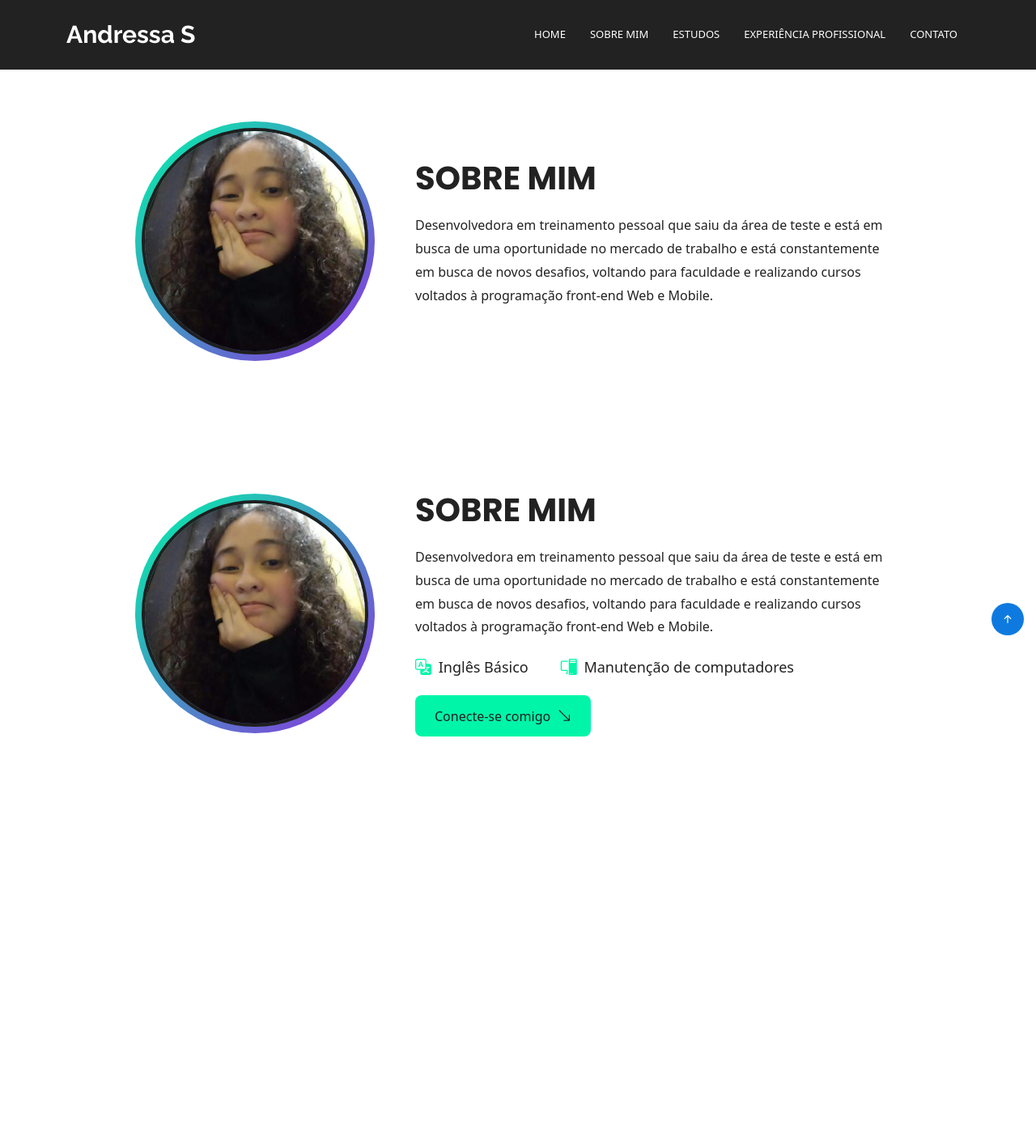
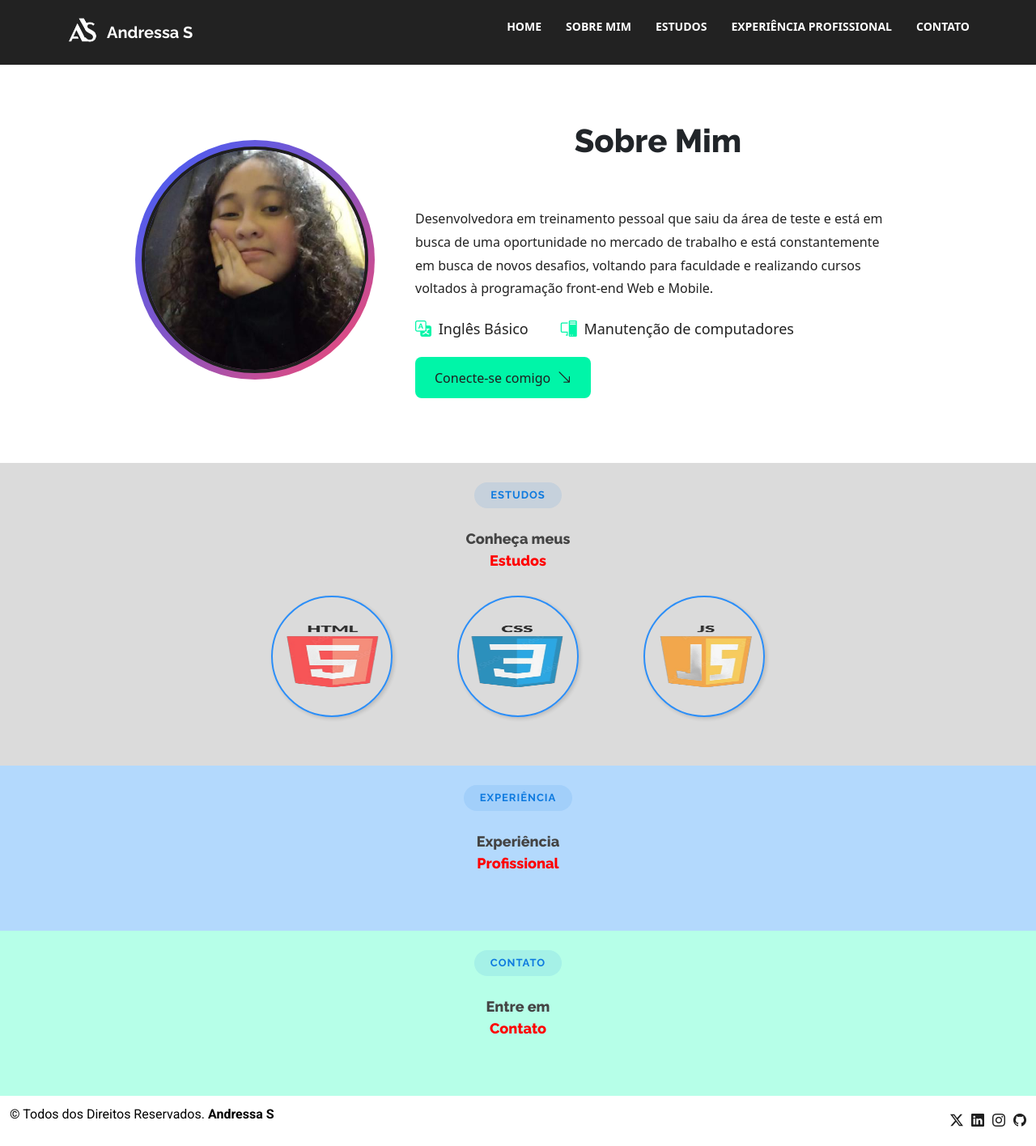
Before and after one commit to andressa-santoss/Portifolio, a plain HTML site: page index.html in a window 1280 px wide. Shown: the whole page at 81% size. Before the commit the page ends 990 px from the top, so only its background shows below. Drawn offline with nearby package versions, Linux system fonts and the light colour scheme; a script that the page names is missing.

Commit message:
#update 2

```diff
--- a/css/style.css
+++ b/css/style.css
@@ -4,9 +4,9 @@
 /* Fontes e Cores Globais */
 :root {
   /* Fontes */
-    --font-padrao: "Roboto", sans-serif;
-    --font-titulo: "Raleway", sans-serif;
-    --font-nav: "Poppins", sans-serif;
+  --font-padrao: "Roboto";
+  --font-titulo: "Raleway";
+  --font-nav: "Poppins";
 
   /* Cores principais */
   --default-color: #222;
@@ -21,15 +21,20 @@
   /* Navegação */
   --nav-color: #fff;
   /* Cor dos textos no menu */
-    --nav-hover-color: #428bca;
+  --nav-hover-color: #3F5EFB;
   /* Hover dos textos no menu */
   --nav-dropdown-bg-color: #fff;
   /* Fundo do dropdown (não usado por enquanto) */
 }
 
-/*  Estilos Gerais */
+* {
+  margin: 0;
+  padding: 0;
+  box-sizing: border-box;
+}
+
 body {
-    padding-top: 70px; /* ou a altura do seu header */
+  padding-top: 70px;
 }
 
 h1,
@@ -47,110 +52,128 @@ a {
   transition: 0.3s;
 }
 
-a:hover {
-    color: color-mix(in srgb, var(--accent-color), transparent 55%);
-    text-decoration: none;
+.header {
+  background-color: var(--default-color);
+  color: var(--nav-color);
+  padding: 20px 0;
+  position: fixed;
+  width: 100%;
+  top: 0;
+  z-index: 1000;
+
 }
 
-.about-description h2 {
-    font-size: 40px;
-    color: #222;
-    margin-bottom: 20px;
-    font-weight: 700;
-    font-family: 'Poppins', sans-serif;
+.container {
+  display: flex;
+  align-items: center;
+  justify-content: space-between;
 }
 
 
-/* Cabeçalho */
-.header {
-    background-color: var(--default-color);
-    color: var(--default-color);
-    padding: 15px 0;
-    transition: all 0.5s;
-    z-index: 997;
+.logo {
+  display: flex;
+  align-items: center;
+  text-decoration: none;
+  gap: 10px;
 }
 
-.header .logo {
-    line-height: 1;
+.logo img {
+  width: 40px;
+  height: 40px;
+  object-fit: contain;
+  display: block;
 }
 
-.header .logo h1 {
-    font-size: 30px;
+.logo h1 {
+  font-size: 20px;
   margin: 0;
   font-weight: 700;
+  line-height: 1;
   color: var(--nav-dropdown-bg-color);
+  display: flex;
+  align-items: center;
 }
 
-/* Navegação Desktop */
-@media (min-width: 1200px) {
-    .navmenu {
-        padding: 0;
-    }
+
 
 .navmenu ul {
   list-style: none;
   display: flex;
-        margin: 0;
-        padding: 0;
-        align-items: center;
+  gap: 30px;
+
 }
 
 .navmenu li {
   position: relative;
 }
 
-    .navmenu a,
-    .navmenu a:focus {
+.navmenu a {
+  text-decoration: none;
   color: var(--nav-color);
-        padding: 18px 15px;
-        font-size: 13px;
+  font-weight: 700;
+  padding: 10px 0;
+  transition: color 0.3s;
   text-transform: uppercase;
-        font-weight: 500;
-        display: flex;
-        align-items: center;
-        justify-content: space-between;
-        white-space: nowrap;
-        transition: 0.3s;
+  font-size: 14px;
 }
 
-    .navmenu a i,
-    .navmenu a:focus i {
-        font-size: 12px;
-        line-height: 0;
-        margin-left: 5px;
-        width: 30px;
-        height: 30px;
-        display: flex;
-        align-items: center;
-        justify-content: center;
-        border-radius: 50%;
-        transition: 0.3s;
-        background-color: color-mix(in srgb, var(--accent-color), transparent 80%);
+.navmenu a:hover {
+  color: var(--nav-hover-color);
 }
 
-    .navmenu a i:hover,
-    .navmenu a:focus i:hover {
-        background-color: var(--accent-color);
-        color: var(--contrast-color);
+.mobile-nav-toggle {
+  font-size: 28px;
+  cursor: pointer;
+  color: var(--nav-color);
+  display: none;
 }
 
-    .navmenu a:hover,
-    .navmenu a:focus {
-        color: var(--nav-hover-color);
+@media (max-width: 991px) {
+  .navmenu ul {
+    display: none;
+    flex-direction: column;
+    position: absolute;
+    top: 100%;
+    right: 20px;
+    background-color: var(--default-color);
+    width: 200px;
+    border-radius: 8px;
+    box-shadow: 0 8px 16px rgba(0, 0, 0, 0.15);
+    padding: 10px 0;
+  }
+
+  .navmenu ul.active {
+    display: flex;
+  }
+
+  .navmenu li {
+    width: 100%;
+  }
+
+  .navmenu a {
+    padding: 12px 20px;
+    width: 100%;
+    display: block;
+  }
+
+  .mobile-nav-toggle {
+    display: block;
+  }
+}
+
+/* Section */
+.section-title {
+  text-align: center;
+  padding-bottom: 50px;
+  position: relative;
+  font-weight: 600;
+  font-family: var(--font-titulo);
+  font-weight: 800;
+  font-size: 40px;
+
 
 }
 
-}
-
-.section-title {
-    font-size: 40px;
-    color: #222;
-    margin-bottom: 20px;
-    font-weight: 700;
-    font-family: 'Poppins', sans-serif;
-    text-transform: uppercase;
-    position: relative;
-}
 
 /* Sobre Mim */
 
@@ -172,7 +195,7 @@ a:hover {
 .about-image {
   border-radius: 50%;
   padding: 8px;
-    background: linear-gradient(135deg, #00f5a8, #8e2de2);
+  background: linear-gradient(135deg, #3F5EFB, #8755C4, #FC466B);
   display: flex;
 }
 
@@ -188,8 +211,6 @@ a:hover {
   max-width: 600px;
 }
 
-
-
 .about-description p {
   font-size: 16px;
   color: #222;
@@ -204,7 +225,8 @@ a:hover {
   font-size: 18px;
   color: #222;
   margin-bottom: 20px;
-    flex-wrap: wrap; /* Se quiser que quebre em telas pequenas */
+  flex-wrap: wrap;
+  /* Se quiser que quebre em telas pequenas */
 }
 
 .skills {
@@ -243,45 +265,111 @@ a:hover {
   font-size: 18px;
 }
 
-/* ======= Serviços / Estudos ======= */
-.services {
-    padding: 80px 20px;
+/* Section */
+.section-container {
+  display: flex;
+  flex-direction: column;
+  margin: 0 auto;
+  padding: 0 10px;
 }
 
-.services-content {
-    max-width: 1000px;
+.section-title h2 {
+  font-size: 13px;
+  letter-spacing: 1px;
+  font-weight: 700;
+  padding: 8px 20px;
   margin: 0 auto;
+  background: color-mix(in srgb, var(--accent-color), transparent 90%);
+  color: var(--accent-color);
+  display: inline-block;
+  text-transform: uppercase;
+  border-radius: 50px;
+  font-family: var(--font-titulo);
+
+}
+
+.section-subtitle {
+  font-size: 18px;
+  color: var(--contrast-color);
+  padding: 20px 0;
+
+}
+.section-subtitle .description-title {
+  font-weight: 800;
+  color: red;
+  display: block;
   text-align: center;
 }
 
-.services-description p {
-    font-size: 16px;
-    color: #222;
-    line-height: 1.8;
-    margin-top: 20px;
+/* Estudos */
+.studies {
+    background-color: #dbdbdb;
+    font-weight: 700;
+}
+
+.studies .studies-language {
+    display: flex;
+    justify-content: center;
+    align-items: center;
+    flex-wrap: wrap;
+    padding: 5px 0;
+    flex-direction: row;
+}
+
+.studies .studies-language img {
+    width: 150px;
+    height: 150px;
+    border-radius: 50%;
+    border: 2px solid #007bff;
+    margin: 5px 40px;
+    box-shadow: 2px 2px 5px rgba(0, 0, 0, 0.2);
+    opacity: 0.8;
+    transition: all 0.3s ease-in-out;
+}
+
+.studies .studies-language img:hover {
+    opacity: 1;
+    transform: scale(1.05);
+    box-shadow: 4px 4px 10px rgba(0, 0, 0, 0.3);
+    border-color: #8328a7;
 }
 
 
-
-
-/* Scroll Top  */
-#scroll-top {
-    position: fixed;
-    right: 15px;
-    bottom: 15px;
-    z-index: 999;
-    background: var(--accent-color);
-    color: white;
-    border-radius: 50%;
-    width: 40px;
-    height: 40px;
-    display: flex;
-    align-items: center;
-    justify-content: center;
-    font-size: 20px;
-    transition: 0.3s;
+/* Experiencia */
+.experience{
+  background-color: #b3d9fd;
+}
+/* Contatos */
+.contact{
+  background: #b6ffe8;
 }
 
-#scroll-top:hover {
-    background: color-mix(in srgb, var(--accent-color), transparent 30%);
+/* Footer */
+
+.footer {
+    background-color: #fff;
+    margin: 10px;
+    color: black;
+    display: flex;
+    padding: 1px 2px;
+    align-items: center;
+
 }
+
+.footer-links {
+    font-family: var(--font-padrao);
+    display: flex;
+    justify-content: space-between;
+    align-items: center;
+    width: 100%;
+}
+
+.footer-media {
+    display: inline-flex;
+    gap: 10px;
+    text-align: center;
+}
+
+.footer-media i {
+    color: #1f1f1f;
+}
--- a/index.html
+++ b/index.html
@@ -5,13 +5,9 @@
     <meta charset="UTF-8" />
     <meta name="viewport" content="width=device-width, initial-scale=1.0" />
     <title>Andressa | Dev</title>
-    <meta name="robots" content="index, follow" />
-    <meta name="description"
-        content="A Techlynx, criada por Andressa Santos (@andressa-santoss no GitHub), oferece soluções tecnológicas rápidas, eficientes e personalizadas." />
-    <meta name="keywords" content="desenvolvimento, front-end, app, soluções tecnologicas" />
-    <meta name="author" content="Andressa Santos" />
-    <!-- Favicon -->
-    <link rel="shortcut icon" href="img/favicon-32x32.png" type="image/x-icon" />
+    <link href="https://cdn.jsdelivr.net/npm/bootstrap-icons@1.10.5/font/bootstrap-icons.css" rel="stylesheet">
+    <link rel="stylesheet" href="css/style.css">
+    <link rel="shortcut icon" href="img/favicon.ico" type="image/x-icon">
     <!-- Bootstrap CSS -->
     <link href="https://cdn.jsdelivr.net/npm/bootstrap@5.3.0/dist/css/bootstrap.min.css" rel="stylesheet" />
     <!-- Bootstrap Icons -->
@@ -22,57 +18,37 @@
     <link href="https://cdn.jsdelivr.net/npm/glightbox@3.2.0/dist/css/glightbox.min.css" rel="stylesheet" />
     <!-- Swiper (Carrossel) -->
     <link href="https://cdn.jsdelivr.net/npm/swiper@9.4.0/swiper-bundle.min.css" rel="stylesheet" />
-    <!-- CSS Principal -->
-    <link rel="stylesheet" href="css/style.css" />
 </head>
 
 <body>
 
-    <!-- Cabeçalho -->
-    <header id="header" class="header d-flex align-items-center fixed-top">
-        <div class="container-fluid container-xl d-flex align-items-center justify-content-between">
+    <header class="header">
+        <div class="container">
             <!-- Logo -->
-            <a href="#hero" class="logo d-flex align-items-center">
-                <h1 class="sitename">Andressa S</h1>
+            <a href="#hero" class="logo">
+                <img src="img/icon.png" alt="icon-img">
+                <h1>Andressa S</h1>
             </a>
 
-            <!-- Menu de navegação -->
-            <nav id="navmenu" class="navmenu">
+
+            <!-- Menu -->
+            <nav class="navmenu">
                 <ul>
                     <li><a href="#hero" class="active">Home</a></li>
                     <li><a href="#about">Sobre Mim</a></li>
-                    <li><a href="#services">Estudos</a></li>
-                    <li><a href="#portfolio">Experiência Profissional</a></li>
+                    <li><a href="#studies">Estudos</a></li>
+                    <li><a href="#experience">Experiência Profissional</a></li>
                     <li><a href="#contact">Contato</a></li>
                 </ul>
-                <i class="mobile-nav-toggle d-xl-none bi bi-list"></i>
+                <i class="mobile-nav-toggle bi bi-list"></i>
             </nav>
         </div>
     </header>
 
 
-    <!-- Sobre mim -->
+    <!-- Sobre Mim  -->
+
     <section id="about" class="about">
-        <div class="about-content">
-
-            <div class="about-image">
-                <img src="img/perfil.jpg" alt="perfil" class="about-perfil">
-            </div>
-
-            <div class="about-description">
-                <h2 class="section-title">Sobre Mim</h2>
-
-                <p>
-                    Desenvolvedora em treinamento pessoal que saiu da área de teste e está em busca de uma oportunidade
-                    no mercado de trabalho e está constantemente em busca de novos desafios, voltando para faculdade e
-                    realizando cursos voltados à programação front-end Web e Mobile.
-                </p>
-
-            </div>
-        </div>
-    </section>
-
-             <section id="about" class="about">
         <div class="about-content">
 
             <div class="about-image">
@@ -109,33 +85,94 @@
                         </button>
                     </a>
                 </div>
+
             </div>
         </div>
     </section>
+
+    <!-- Estudos -->
+    <section id="studies" class="studies">
+        <div class="container section-container">
+            <div class="section-title">
+                <h2>Estudos</h2>
+                <div class="section-subtitle">
+                    <span>Conheça meus</span>
+                    <span class="description-title">Estudos</span>
+                </div>
+ <div class="studies-language">
+            <img src="img/studies/html.PNG" alt="">
+            <img src="img/studies/CSS.png" alt="">
+            <img src="img/studies/javascript.PNG" alt="">
+
+
+
+        </div>
+
+            </div>
+        </div>
+
+
+
+
+    </section>
+
+    <!-- Experiência -->
+    <section id="experience" class="experience section">
+        <div class="container section-container">
+            <div class="section-title">
+                <h2>Experiência</h2>
+                <div class="section-subtitle">
+                    <span>Experiência</span>
+                    <span class="description-title">Profissional</span>
+                </div>
+            </div>
+        </div>
+    </section>
+
+    <!-- Contato -->
+    <section id="contact" class="contact section">
+        <div class="container section-container">
+            <div class="section-title">
+                <h2>Contato</h2>
+                <div class="section-subtitle">
+                    <span>Entre em </span>
+                    <span class="description-title">Contato</span>
+                </div>
+            </div>
+        </div>
+    </section>
+
+
+    <footer id="footer" class="footer">
+        <div class="footer-links">
+            <p> &COPY;
+                <span>
+                    Todos dos Direitos Reservados.
+                </span>
+                <strong>Andressa S</strong>
+            </p>
+            <div class="footer-media">
+                <a href="" target="_blank">
+                    <i class="bi bi-twitter-x"></i>
+                </a>
+                <a href="" target="_blank">
+                    <i class="bi bi-linkedin"></i>
+                </a>
+                <a href="" target="_blank">
+                    <i class="bi bi-instagram"></i>
+                </a>
+                <a href="" target="_blank">
+                    <i class="bi bi-github"></i>
+                </a>
+            </div>
+        </div>
+    </footer>
 
 
 
 
 
 
-
-
-
-
-
-
-
-
-
-
-
-
-
-
-    <!-- Scroll to Top -->
-    <a href="#" id="scroll-top" class="scroll-top d-flex align-items-center justify-content-center">
-        <i class="bi bi-arrow-up-short"></i>
-    </a>
 
 
     <!-- Bootstrap JS Bundle -->
@@ -158,9 +195,7 @@
 
     <!-- Swiper JS -->
     <script src="https://cdn.jsdelivr.net/npm/swiper@9.4.0/swiper-bundle.min.js"></script>
-
-    <!-- JS Personalizado -->
-    <script src="js/main.js"></script>
+    <script src="script/script.js"></script>
 </body>
 
 </html>
```
Also changed, not shown: script/script.js (added, +18 -0 lines), img/favicon.ico, img/icon.png (added), img/studies/CSS.PNG (added), img/studies/html.PNG (added), img/studies/javascript.PNG (added). Lines whose indentation alone changed are shown as unchanged.
